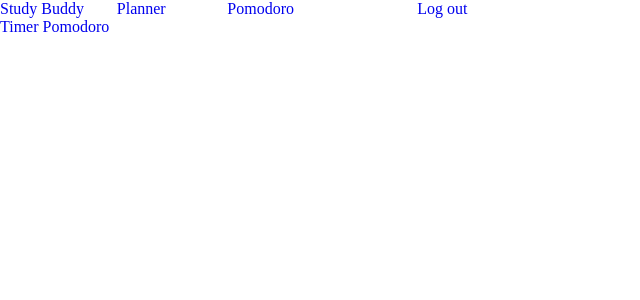
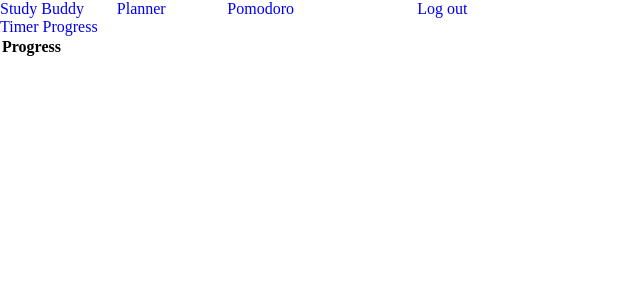
Before and after one commit to Poobly/day-planner, a Flask app: page /pomodoro/progress in a window 1280 px wide. Shown: the top 300 px of the page, without its empty margins (0-640 px from the left). Run offline with Flask 3, Linux system fonts and the light colour scheme; a user stored in the database is signed in; lists and menus that the app fills with data are empty.

Commit message:
basic html structure for progress/history page, and created relevant files

```diff
--- a/templates/layout.html
+++ b/templates/layout.html
@@ -33,7 +33,7 @@
                 {% if session["user_id"] and request.path.startswith("/pomodoro") %}
                     <nav>
                         <a class="lower-nav-item" href="/pomodoro/timer">Timer</a>
-                        <a class="lower-nav-item" href="/pomodoro/progress">Pomodoro</a>
+                        <a class="lower-nav-item" href="/pomodoro/progress">Progress</a>
                     </nav>
                 {% endif %}
             </header>
--- a/templates/pomodoro/progress.html
+++ b/templates/pomodoro/progress.html
@@ -1,8 +1,43 @@
 {% extends "layout.html" %}
 
 {% block title %}
-    Pomodoro
+    Progress
+{% endblock %}
+
+{% block head %}
+    <link href="/static/styles/progress.css" rel="stylesheet"></link>
+    <script src="/static/scripts/progress.js" defer></script>
 {% endblock %}
 
 {% block main %}
+    <div>
+        <table id="progress-table" class="progress-table">
+            <thead>
+                <th>Progress</th>
+            </thead>
+            <tbody>
+                <tr id="row-day-1" class="daily-rows">
+
+                </tr>
+                <tr id="row-day-2" class="daily-rows">
+
+                </tr>
+                <tr id="row-day-3" class="daily-rows">
+
+                </tr>
+                <tr id="row-day-4" class="daily-rows">
+
+                </tr>
+                <tr id="row-day-5" class="daily-rows">
+
+                </tr>
+                <tr id="row-day-6" class="daily-rows">
+
+                </tr>
+                <tr id="row-day-7" class="daily-rows">
+
+                </tr>
+            </tbody>
+        </table>
+    </div>
 {% endblock %}
```
Also changed, not shown: static/scripts/progress.js (added), static/styles/progress.css (added).
